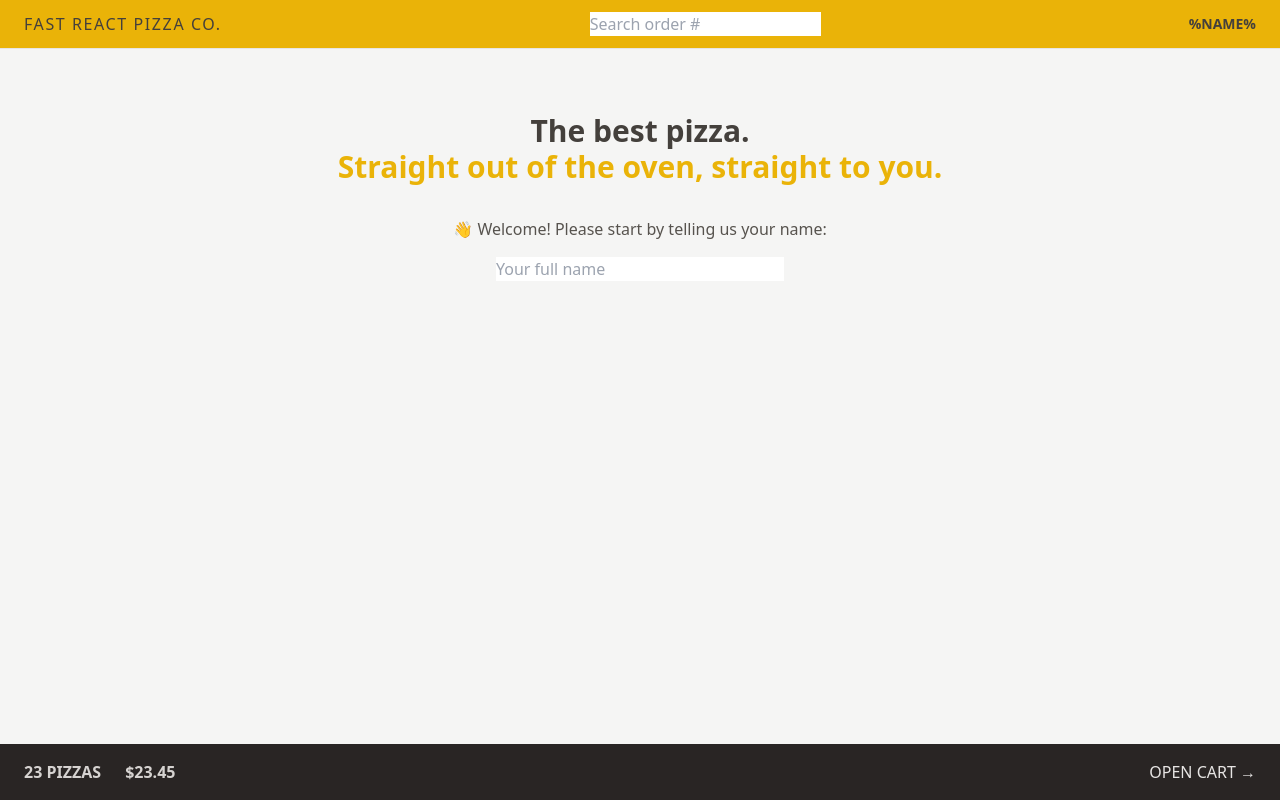
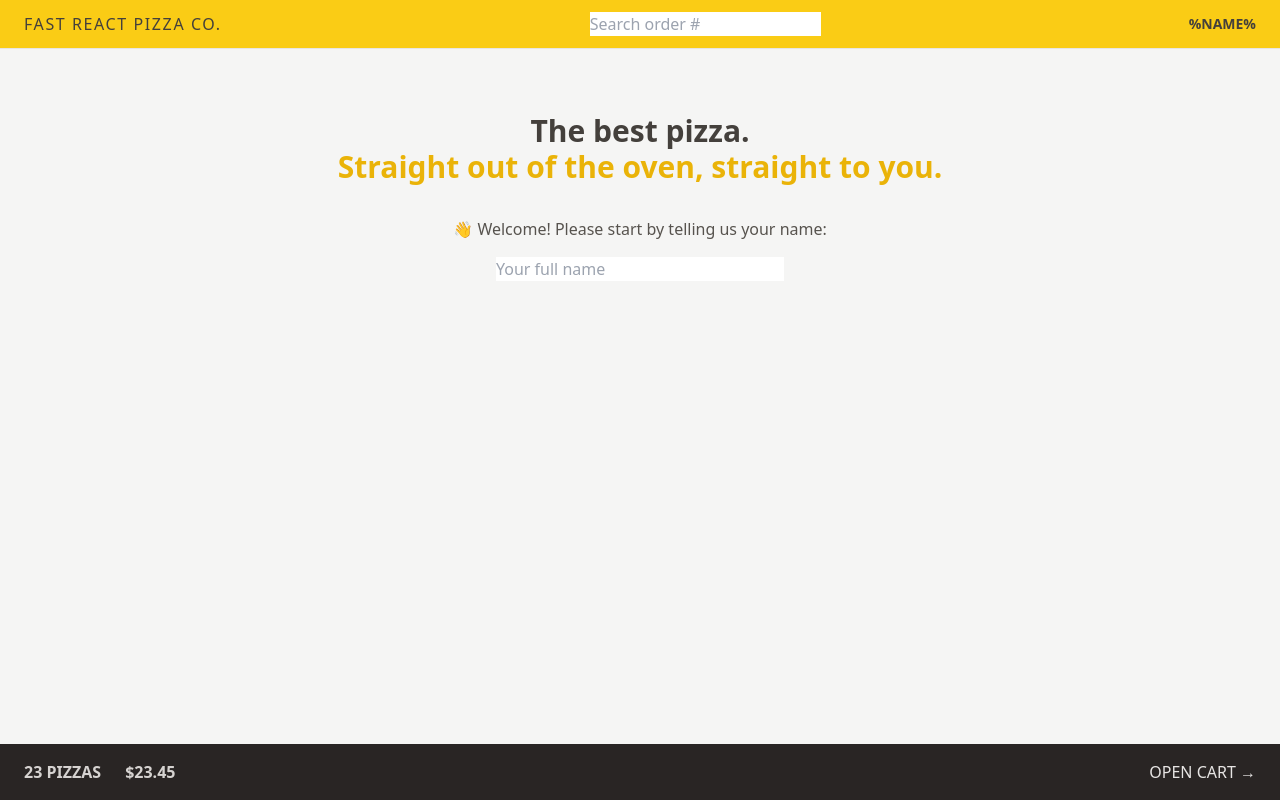
Before and after one commit to JeranSalcedo/fast-react-pizza, a React (Vite) app: page / in a window 1280 px wide. Built offline with nearby package versions, Linux system fonts and the light colour scheme.

Commit message:
updated bg color

```diff
--- a/src/ui/Header.jsx
+++ b/src/ui/Header.jsx
@@ -5,7 +5,7 @@
 
 const Header = () => {
 	return (
-		<header className="flex items-center justify-between border-b border-stone-200 bg-yellow-500 px-4 py-3 uppercase sm:px-6">
+		<header className="flex items-center justify-between border-b border-stone-200 bg-yellow-400 px-4 py-3 uppercase sm:px-6">
 			<Link to="/" className="tracking-widest">
 				Fast React Pizza Co.
 			</Link>
```
